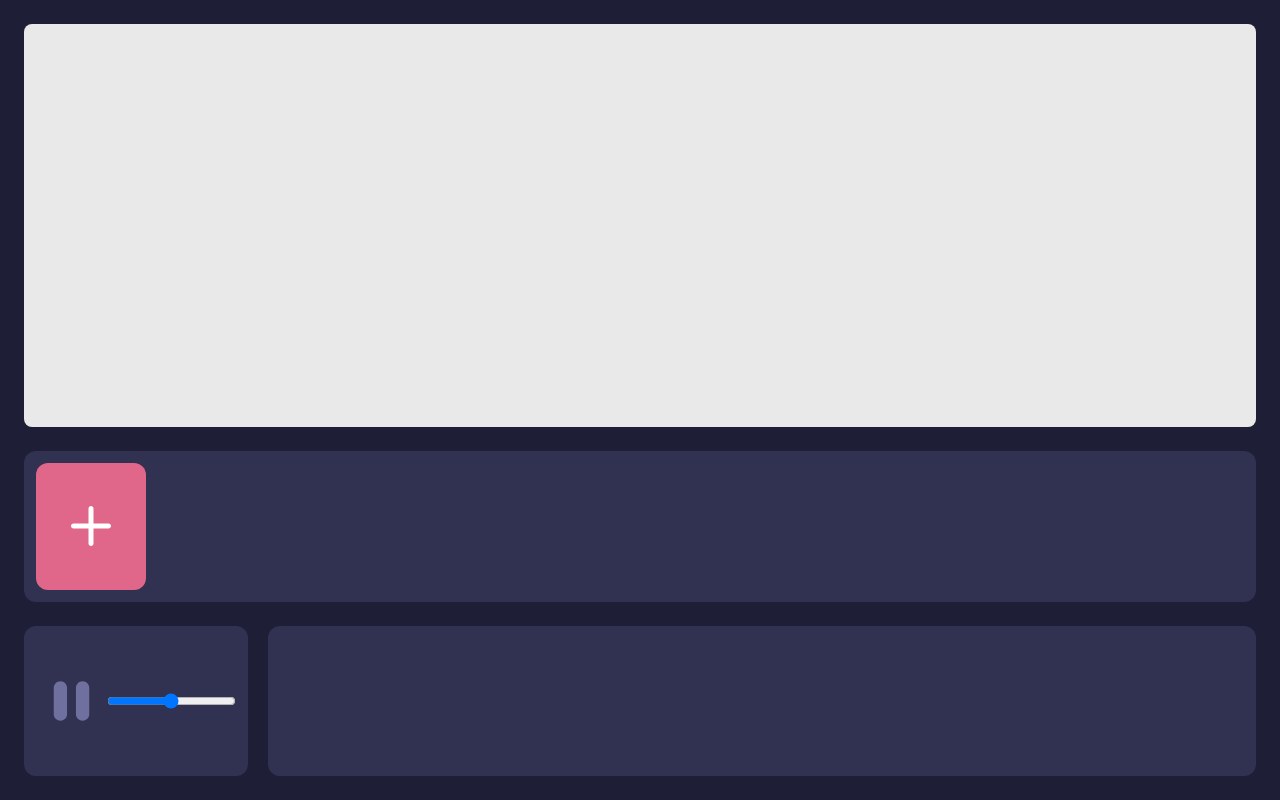
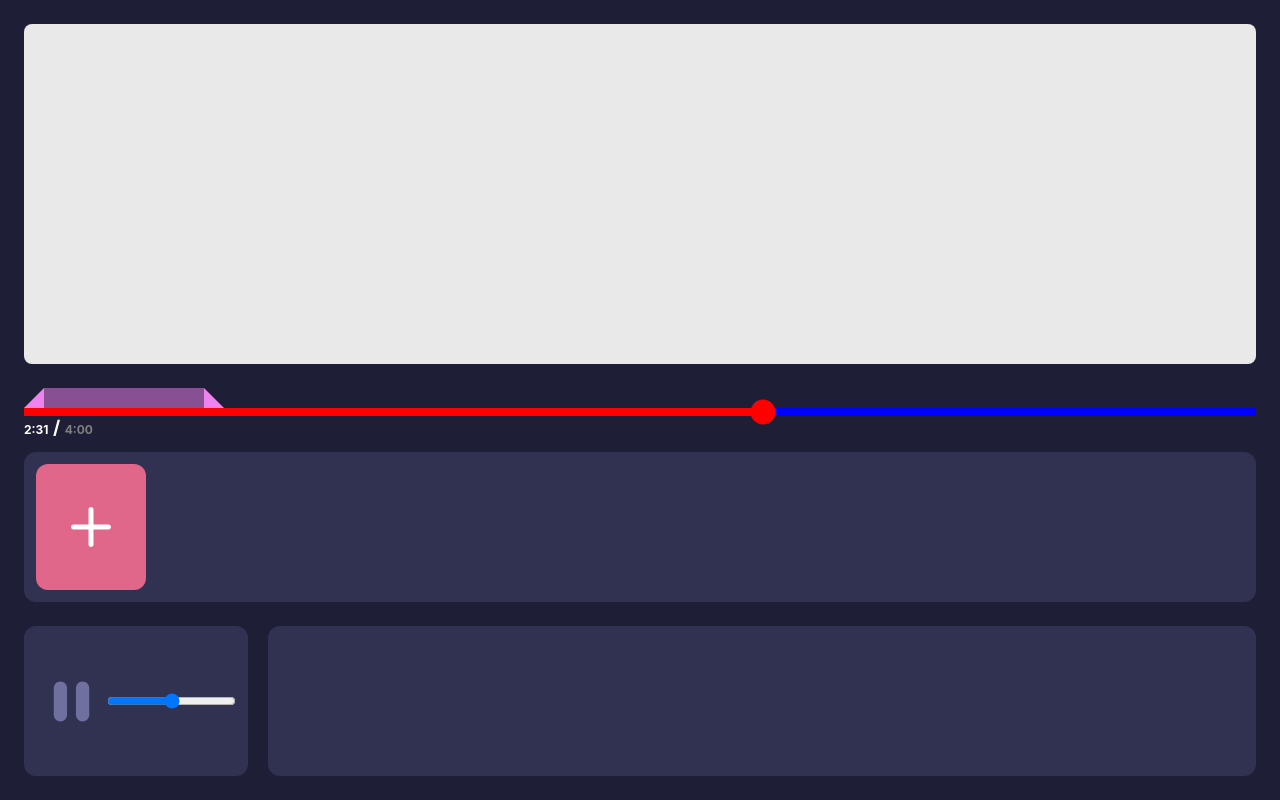
Before and after one commit to Daniel1martinez2/211-club-synthnestesia, a plain HTML site: page index.html in a window 1280 px wide. Drawn offline with nearby package versions, Linux system fonts and the light colour scheme.

Commit message:
handler time stuff
Signed-off-by: Daniel1martinez2 <daniel.martinezvillegas2001@gmail.com>

```diff
--- a/index.html
+++ b/index.html
@@ -41,6 +41,27 @@
         <button class="anim-menu__item"><img src="./svg/circleAnim.svg" alt=""></button>
       </div>
     </article>
+    <!-- time line stuff -->
+    <section class="time-line">
+
+      <div class="time-line__shape-handlers">
+        <div class="time-line__left time-line__handler"></div>
+        <div class="time-line__handlers-fill"></div>
+        <div class="time-line__right time-line__handler"></div>
+      </div>
+
+      <div class="time-line__rail">
+        <div class="time-line__fill">
+          <div class="time-line__rail-handler"></div>
+        </div>
+
+      </div>
+      <h3 class="time-line__time-info">
+        <span class="time-line__current-time">2:31</span>
+        /
+        <span class="time-line__lenght">4:00</span>
+      </h3>
+    </section>
     <section class="tracks">
       <div class="tracks__item">
         <input type="file" accept=".mp3,.wav">
@@ -69,6 +90,7 @@
   <script src="./js/visualization.js"></script>
   <script src="./js/main.js"></script>
   <script src="./js/svg.js"></script>
+  <script src="./js/timeHandler.js"></script>
 </body>
 
 </html>
--- /dev/null
+++ b/js/timeHandler.js
@@ -0,0 +1,24 @@
+const timeRail = document.querySelector('.time-line__rail');
+const timeHandler = document.querySelector('.time-line__rail-handler');
+const timeFill = document.querySelector('.time-line__fill');
+
+let isMousePressed = false;
+timeHandler.addEventListener('mousedown', () => {
+  isMousePressed = true;
+});
+
+window.addEventListener('mousemove', (event) => {
+  if(!isMousePressed)return;
+  let railWidth = timeRail.offsetWidth;
+  let mousePos = event.clientX - timeRail.offsetLeft;
+  let percentage = mousePos/railWidth;
+  percentage = percentage < 0 ? 0 : percentage > 1 ? 1 : percentage;
+  console.log(percentage);
+
+  timeFill.style.width =  `${percentage*100}%` ;
+  console.log('pressed and moving around');
+})
+
+window.addEventListener('mouseup', () => {
+  isMousePressed = false;
+})
--- a/styles/_main.scss
+++ b/styles/_main.scss
@@ -2,7 +2,7 @@
   width: 100%;
   height: 100vh;
   display: grid;
-  grid-template-rows: 1fr 20% 20%;
+  grid-template-rows: 1fr 40px 150px 150px;
   padding: 24px;
   box-sizing: border-box;
   row-gap: 24px;
--- /dev/null
+++ b/styles/_time-line-controls.scss
@@ -0,0 +1,63 @@
+.time-line{
+  width: 100%;
+  height: 30px;
+  &__time-info{
+    color: white;
+    margin-bottom: 15px;
+    span{
+      font-size: 12px;
+      &:nth-child(2){
+        color: gray;
+      }
+    }
+  }
+
+  &__shape-handlers{
+    display: flex;
+    width: 200px;
+    height: 20px;
+  }
+  &__handler{
+    cursor: pointer;
+    height: 100%;
+    width: 20px;
+    background-color: violet;
+  }
+  &__left{
+    clip-path: polygon(100% 0, 0% 100%, 100% 100%);
+  }
+  &__handlers-fill{
+    flex-grow: 1;
+    background-color: violet;
+    opacity: 0.5;
+  }
+  &__right{
+
+    clip-path: polygon(0 0, 0% 100%, 100% 100%);
+  }
+
+  &__rail{
+    width: 100%;
+    height: 8px;
+    background-color: blue;
+  }
+  &__fill{
+    width: 60%;
+    background-color: red;
+    height: 100%;
+    position: relative;
+  }
+  &__rail-handler{
+    right: 0;
+    width: 25px;
+    height: 25px;
+    background-color: red;
+    border-radius: 50px;
+    transform: translate(50%,-50%);
+    top: 50%;
+    position: absolute;
+    cursor: pointer;
+
+  }
+
+}
--- a/styles/index.scss
+++ b/styles/index.scss
@@ -6,6 +6,7 @@
 @import './content';
 @import './visualization';
 @import './tracks';
+@import './time-line-controls';
 
 * {
   margin: 0;
```
Also changed, not shown: styles/index.css, 1 other file.
